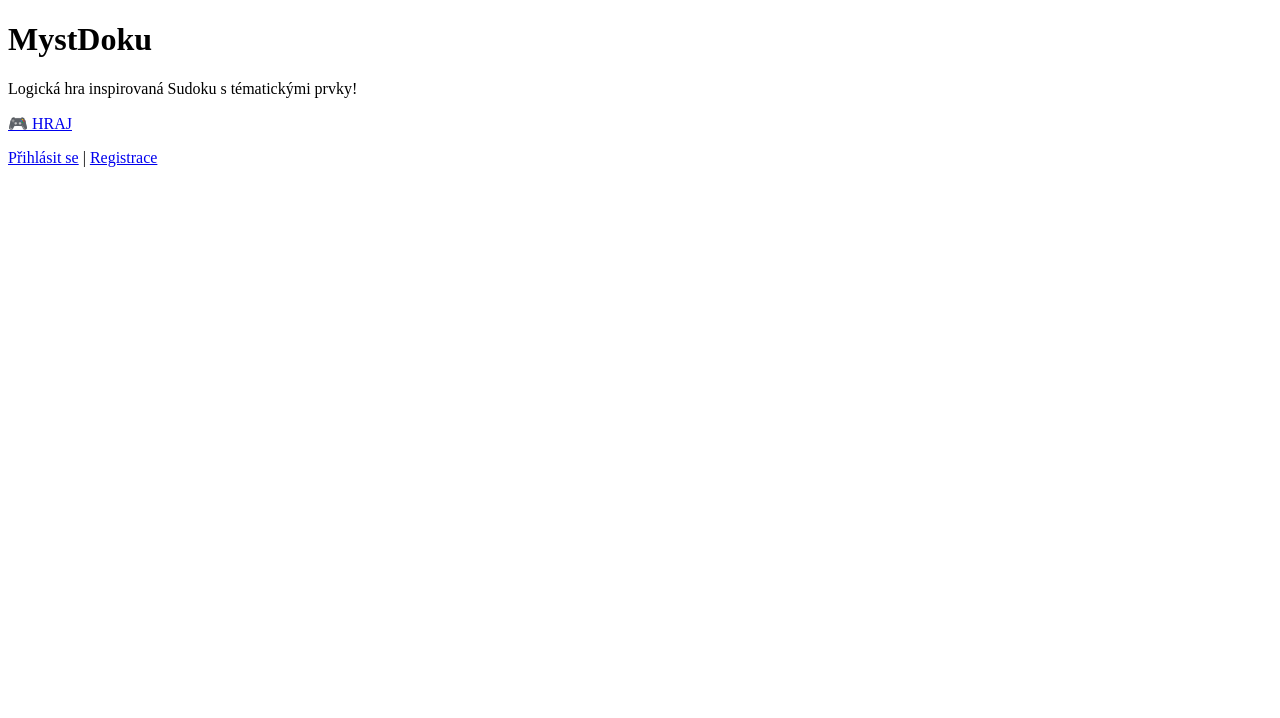
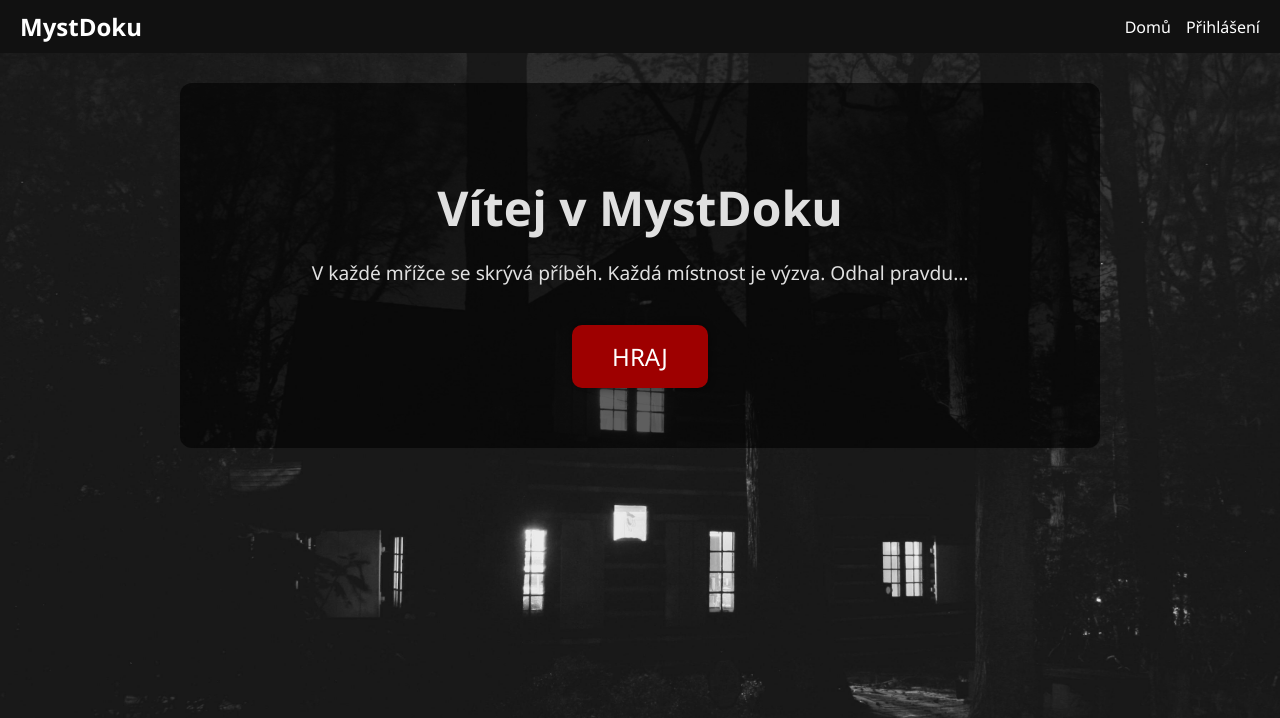
Before and after one commit to Mitelin/MystDoku, a Django app: template main/templates/main/home_landing.html in a window 1280 px wide. Shown: the top 718 px of the page. Run offline with Django 5.2, Linux system fonts and the light colour scheme; the template is opened without the code that fills it, so the values that code supplies are empty.

Commit message:
First attempts for stylization's added background and audio files.

```diff
--- a/main/templates/main/home_landing.html
+++ b/main/templates/main/home_landing.html
@@ -1,21 +1,10 @@
-<!DOCTYPE html>
-<html lang="cs">
-<head>
-    <meta charset="UTF-8">
-    <title>Vítej v MystDoku</title>
-</head>
-<body>
-    <h1>MystDoku</h1>
-    <p>Logická hra inspirovaná Sudoku s tématickými prvky!</p>
+{% extends "base.html" %}
+{% block title %}MystDoku - Začátek tajemství{% endblock %}
 
-    <a href="{% url 'play_redirect' %}">🎮 HRAJ</a>
-
-    <p>
-        {% if user.is_authenticated %}
-            Přihlášen jako: {{ user.username }} | <a href="{% url 'logout' %}">Odhlásit se</a>
-        {% else %}
-            <a href="{% url 'login' %}">Přihlásit se</a> | <a href="{% url 'register' %}">Registrace</a>
-        {% endif %}
-    </p>
-</body>
-</html>
+{% block content %}
+<div class="home-landing">
+    <h1>Vítej v MystDoku</h1>
+    <p>V každé mřížce se skrývá příběh. Každá místnost je výzva. Odhal pravdu…</p>
+    <a href="{% url 'play_redirect' %}" class="play-button">HRAJ</a>
+</div>
+{% endblock %}
--- /dev/null
+++ b/static/css/style.css
@@ -0,0 +1,79 @@
+body {
+    margin: 0;
+    padding: 0;
+    font-family: 'Segoe UI', sans-serif;
+    background: url('../images/dark_house.jpg') no-repeat center center fixed;
+    background-size: cover;
+    color: #e0e0e0;
+}
+
+.topbar {
+    background-color: #111;
+    color: white;
+    padding: 10px 20px;
+    display: flex;
+    justify-content: space-between;
+    align-items: center;
+}
+
+.topbar .logo {
+    font-weight: bold;
+    font-size: 1.5em;
+}
+
+.topbar ul {
+    list-style: none;
+    display: flex;
+    gap: 15px;
+    margin: 0;
+    padding: 0;
+}
+
+.topbar a {
+    color: white;
+    text-decoration: none;
+}
+
+.topbar a:hover {
+    text-decoration: underline;
+}
+
+main {
+    padding: 30px;
+}
+.home-landing h1 {
+    font-size: 3em;
+    margin-bottom: 0.4em;
+}
+
+.home-landing p {
+    font-size: 1.2em;
+    margin-bottom: 2em;
+}
+
+.home-landing {
+    text-align: center;
+    padding-top: 120px;
+    background-color: rgba(0, 0, 0, 0.6); /* tmavý průhledný overlay */
+    max-width: 800px;
+    margin: auto;
+    padding: 60px;
+    border-radius: 12px;
+}
+
+.play-button {
+    display: inline-block;
+    background-color: #9e0000;
+    color: white;
+    font-size: 1.5em;
+    padding: 15px 40px;
+    text-decoration: none;
+    border-radius: 10px;
+    transition: background-color 0.3s ease, transform 0.2s ease;
+    box-shadow: 0 0 10px rgba(0,0,0,0.5);
+}
+
+.play-button:hover {
+    background-color: #d32f2f;
+    transform: scale(1.05);
+}
--- /dev/null
+++ b/templates/base.html
@@ -0,0 +1,34 @@
+{% load static %}
+<!DOCTYPE html>
+<html lang="cs">
+<head>
+    <meta charset="UTF-8">
+    <title>{% block title %}MystDoku{% endblock %}</title>
+    <link rel="stylesheet" href="{% static 'css/style.css' %}">
+</head>
+<body>
+
+<header class="topbar">
+    <div class="logo">MystDoku</div>
+    <nav>
+        <ul>
+            <li><a href="/">Domů</a></li>
+            {% if user.is_authenticated %}
+                <li><a href="{% url 'game_selection' %}">Hra</a></li>
+                <li><a href="#">Score</a></li>
+                <li><a href="#">Story</a></li>
+                <li><a href="{% url 'logout' %}">Odhlásit</a></li>
+                <li class="user">👤 {{ user.username }}</li>
+            {% else %}
+                <li><a href="{% url 'login' %}">Přihlášení</a></li>
+            {% endif %}
+        </ul>
+    </nav>
+</header>
+
+<main>
+    {% block content %}
+    {% endblock %}
+</main>
+</body>
+</html>
```
Also changed, not shown: mystdoku/settings.py (+8 -2 lines), static/images/dark_house.jpg (added), 1 other file.
